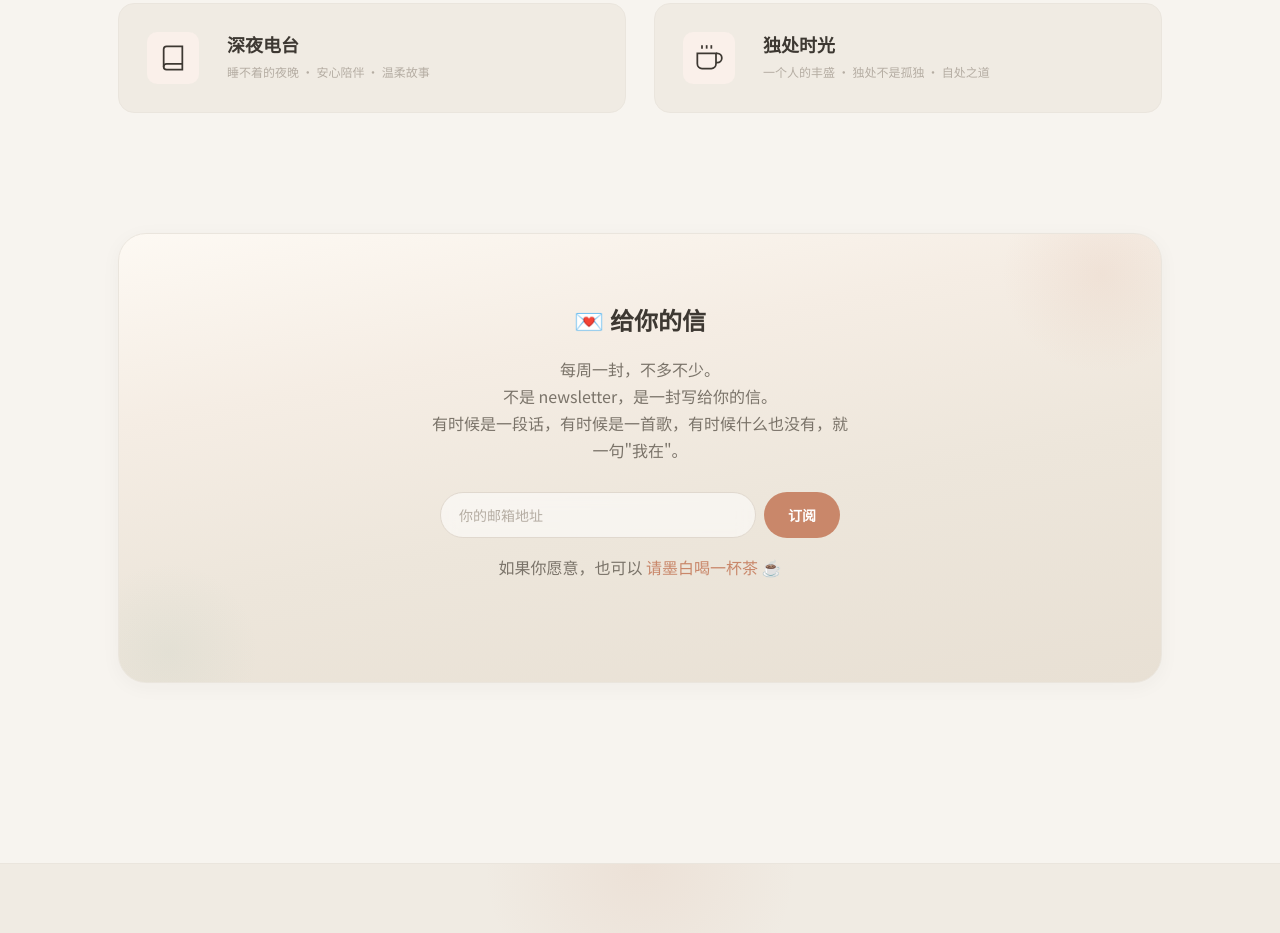
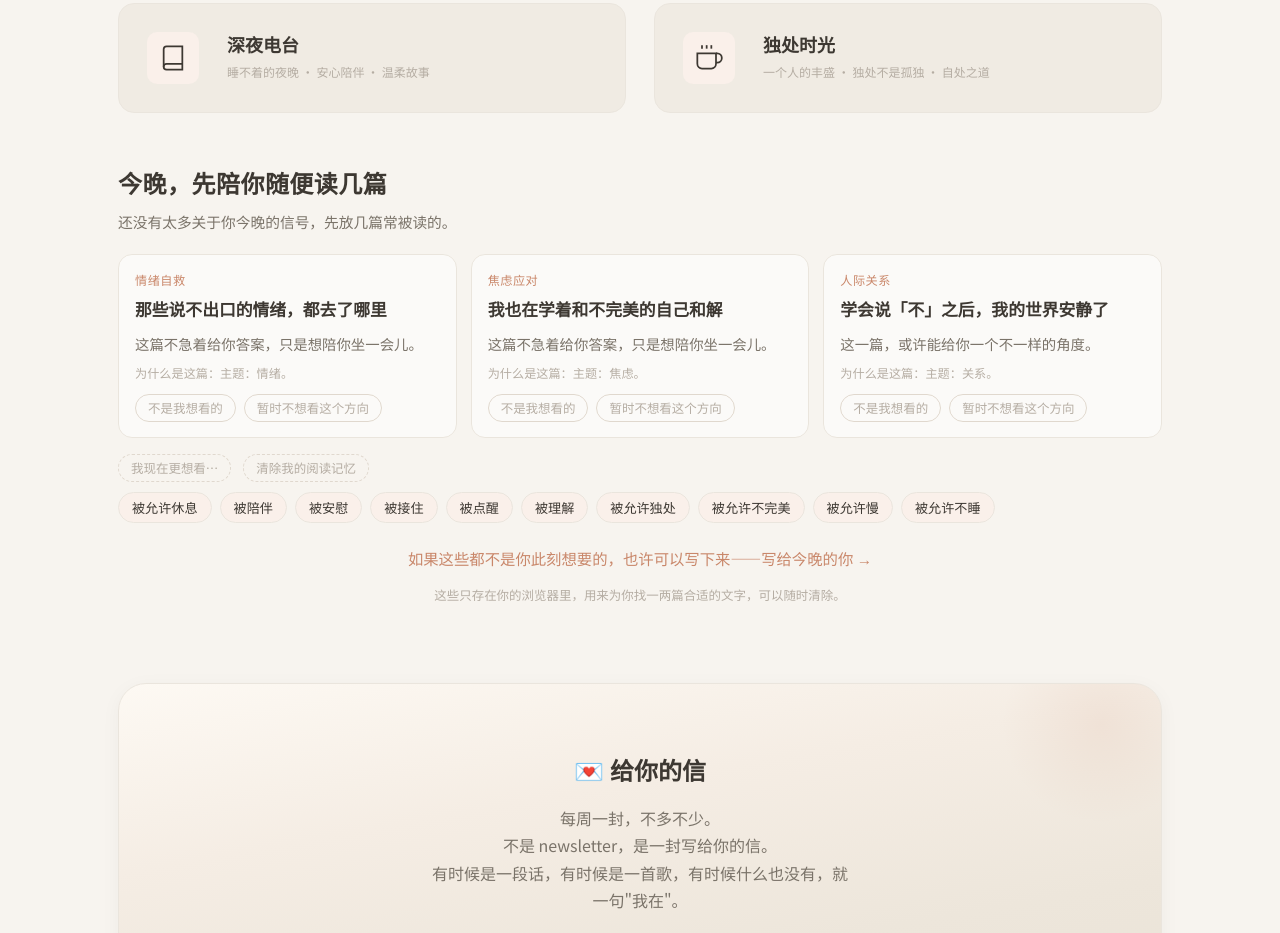
Before and after one commit to yaya806798160-ai/soulhaven, a plain HTML site: page index.html in a window 1280 px wide. Shown: the part 4471-5404 px from the top of the page. Drawn offline with Linux system fonts and the light colour scheme; a web font is replaced by a local one.

Commit message:
release: Soul Haven v1.1.0 — Reader Sense MVP

```diff
--- /dev/null
+++ b/assets/css/reader-sense.css
@@ -0,0 +1,141 @@
+/* ============================================
+   Soul Haven · Reader Sense — 独立样式作用域
+   只作用于 .reader-sense / .rs-*，不污染全局。
+   ============================================ */
+.reader-sense {
+  padding: 8px 0 4px;
+}
+.reader-sense .rs-head {
+  margin-bottom: 20px;
+}
+.reader-sense .rs-title {
+  font-family: var(--font-serif, serif);
+  font-size: 1.5rem;
+  font-weight: 600;
+  letter-spacing: .02em;
+  margin: 0 0 6px;
+}
+.reader-sense .rs-subtitle {
+  color: var(--color-text-secondary, #7A7369);
+  font-size: .92rem;
+  margin: 0;
+}
+.rs-list {
+  display: grid;
+  grid-template-columns: repeat(3, 1fr);
+  gap: 14px;
+}
+.rs-card {
+  border: 1px solid var(--color-border-light, #EAE5DD);
+  border-radius: 14px;
+  background: var(--color-bg-glass, rgba(255,255,255,.55));
+  padding: 15px 16px;
+  display: flex;
+  flex-direction: column;
+  gap: 8px;
+}
+.rs-cat {
+  font-size: .76rem;
+  letter-spacing: .04em;
+  color: var(--color-accent, #C9876A);
+}
+.rs-card-link {
+  font-family: var(--font-serif, serif);
+  font-size: 1.05rem;
+  font-weight: 600;
+  color: var(--color-text, #3D3832);
+  text-decoration: none;
+  line-height: 1.5;
+}
+.rs-card-link:hover { color: var(--color-accent, #C9876A); }
+.rs-reason {
+  margin: 0;
+  font-size: .9rem;
+  line-height: 1.7;
+  color: var(--color-text-secondary, #7A7369);
+}
+.rs-explain {
+  margin: 0;
+  font-size: .76rem;
+  line-height: 1.5;
+  color: var(--color-text-muted, #B5ADA3);
+}
+.rs-actions {
+  margin-top: auto;
+  display: flex;
+  gap: 8px;
+  flex-wrap: wrap;
+  padding-top: 4px;
+}
+.rs-btn {
+  font-family: inherit;
+  font-size: .78rem;
+  color: var(--color-text-muted, #B5ADA3);
+  background: transparent;
+  border: 1px solid var(--color-border, #E0D8CE);
+  border-radius: 999px;
+  padding: 4px 12px;
+  cursor: pointer;
+  transition: border-color .2s, color .2s;
+}
+.rs-btn:hover { border-color: var(--color-accent, #C9876A); color: var(--color-accent-hover, #B87352); }
+.rs-correction {
+  margin-top: 16px;
+  display: flex;
+  align-items: center;
+  gap: 12px;
+  flex-wrap: wrap;
+}
+.rs-correction .rs-btn { border-style: dashed; }
+.rs-want-chips {
+  margin-top: 10px;
+  display: flex;
+  flex-wrap: wrap;
+  gap: 8px;
+}
+.rs-chip {
+  font-family: inherit;
+  font-size: .82rem;
+  color: var(--color-text, #3D3832);
+  background: var(--color-accent-soft, #FAF0EA);
+  border: 1px solid var(--color-border-light, #EAE5DD);
+  border-radius: 999px;
+  padding: 5px 13px;
+  cursor: pointer;
+}
+.rs-chip:hover { border-color: var(--color-accent, #C9876A); }
+.rs-feedback {
+  margin: 12px 0 0;
+  font-size: .88rem;
+  color: var(--color-accent-hover, #B87352);
+}
+.rs-pl-entry {
+  display: block;
+  margin-top: 22px;
+  text-align: center;
+  font-size: .96rem;
+  color: var(--color-accent, #C9876A);
+  text-decoration: none;
+}
+.rs-pl-entry:hover { text-decoration: underline; }
+.rs-note {
+  margin: 14px auto 0;
+  max-width: 560px;
+  text-align: center;
+  font-size: .78rem;
+  line-height: 1.7;
+  color: var(--color-text-muted, #B5ADA3);
+}
+.rs-note .rs-clear {
+  background: none;
+  border: none;
+  color: inherit;
+  text-decoration: underline;
+  cursor: pointer;
+  font: inherit;
+  padding: 0;
+}
+
+@media (max-width: 760px) {
+  .rs-list { grid-template-columns: 1fr; }
+}
--- /dev/null
+++ b/assets/js/reader-sense-data.js
@@ -0,0 +1,193 @@
+/* ============================================
+   Soul Haven · Reader Sense — 纯数据与评分引擎（无 DOM，可单测）
+   依据：docs/Soul-Haven-Reader-Sense-v1.0.md
+   ============================================ */
+(function () {
+  'use strict';
+
+  var VERSION = '1.1.0';
+  var TTL_MS = 24 * 60 * 60 * 1000; // 24h
+
+  /* 情绪入口 → 当下需求 + 主题（显式信号） */
+  var MOOD_MAP = {
+    '有些低落': { need: '被接住', theme: '情绪自救' },
+    '感到焦虑': { need: '被安慰', theme: '焦虑应对' },
+    '觉得很累': { need: '被允许休息', theme: '自我和解' },
+    '说不上来': { need: '被陪伴', theme: '情绪自救' }
+  };
+
+  /* 分类参数 → 主题 */
+  var TOPIC_MAP = {
+    'qingxu-zijiu': '情绪自救',
+    'jiaolv-yingdui': '焦虑应对',
+    'renji-guanxi': '人际关系',
+    'ziwo-hejie': '自我和解',
+    'shenye-diantai': '深夜电台',
+    'yuedu-zhiyu': '阅读治愈',
+    'dushu-shiguang': '独处时光',
+    'chongxin-chufa': '重新出发'
+  };
+
+  /* 候选文章池（内容特征，人工维护） */
+  var ARTICLES = [
+    { id: 'reading-notes', href: 'article/reading-notes.html', title: '那些睡不着的夜晚，我都做了什么', categories: ['深夜电台'], needs: ['被陪伴', '被允许不睡', '被安慰'], themes: ['深夜失眠'], intent: 'companion', intensity: 1, afterFeel: '平缓', lang: 'zh' },
+    { id: 'unspoken-emotions', href: 'article/unspoken-emotions.html', title: '那些说不出口的情绪，都去了哪里', categories: ['情绪自救'], needs: ['被理解', '被接住'], themes: ['情绪', '身体信号'], intent: 'companion', intensity: 2, afterFeel: '释然', lang: 'zh' },
+    { id: 'morning-ritual', href: 'article/morning-ritual.html', title: '一个人吃饭，一个人散步，也很好', categories: ['独处时光'], needs: ['被允许独处', '被接住'], themes: ['独处'], intent: 'companion', intensity: 1, afterFeel: '释然', lang: 'zh' },
+    { id: 'no-effort-today', href: 'article/no-effort-today.html', title: '今天不想努力，也可以', categories: ['自我和解'], needs: ['被允许休息'], themes: ['疲惫', '休息'], intent: 'companion', intensity: 1, afterFeel: '安抚', lang: 'zh' },
+    { id: 'slow-living', href: 'article/slow-living.html', title: '我也在学着和不完美的自己和解', categories: ['焦虑应对'], needs: ['被允许不完美', '被接住'], themes: ['焦虑', '自我接纳'], intent: 'companion', intensity: 2, afterFeel: '释然', lang: 'zh' },
+    { id: 'creative-tools', href: 'article/creative-tools.html', title: '学会说「不」之后，我的世界安静了', categories: ['人际关系'], needs: ['被点醒'], themes: ['关系', '边界'], intent: 'insight', intensity: 2, afterFeel: '启发', lang: 'zh' },
+    { id: 'reread-old-book', href: 'article/reread-old-book.html', title: '重读一本旧书，像和老朋友重逢', categories: ['阅读治愈'], needs: ['被陪伴', '安静的共鸣'], themes: ['阅读', '时间'], intent: 'companion', intensity: 1, afterFeel: '温暖', lang: 'zh' },
+    { id: 'restart-year', href: 'article/restart-year.html', title: '重新出发的第一年，我把「完美」放下了', categories: ['重新出发'], needs: ['被允许慢', '被点醒', '被接住'], themes: ['重新开始', '与旧自己和好'], intent: 'companion', intensity: 1, afterFeel: '释然', lang: 'zh' }
+  ];
+
+  /* 需求 → 推荐理由文案（自然、克制） */
+  var REASON_BY_NEED = {
+    '被允许休息': '如果你今晚不太想解决什么，也许可以先读这一篇。',
+    '被允许不睡': '这篇不催你睡，只是想陪你度过今晚。',
+    '被陪伴': '这篇不是要给你答案，是想在旁边陪你一会儿。',
+    '被安慰': '如果今晚有点难，这一篇或许能轻轻接住你。',
+    '被理解': '这一篇说的，也许正是你此刻没说出口的部分。',
+    '被接住': '这一篇，想轻轻接住现在的你。',
+    '被允许独处': '一个人也没关系，这一篇陪你慢慢待一会儿。',
+    '被允许不完美': '今晚可以不完美，这一篇想让你松一口气。',
+    '被允许慢': '不着急，这一篇陪你慢慢来。',
+    '被点醒': '今晚你可能不是需要安慰，是需要有人把话说透一点。',
+    '安静的共鸣': '这一篇不喧哗，只是安静地懂你。'
+  };
+  var REASON_BY_INTENT = {
+    companion: '这篇不急着给你答案，只是想陪你坐一会儿。',
+    insight: '这一篇，或许能给你一个不一样的角度。',
+    action: '这一篇，想给你一点今晚就能用上的力气。'
+  };
+
+  function makeId() {
+    return 'rs-' + Date.now().toString(36) + '-' + Math.random().toString(36).slice(2, 8);
+  }
+
+  function defaultState(now) {
+    now = now || Date.now();
+    return {
+      schemaVersion: 1,
+      sessionId: makeId(),
+      updatedAt: now,
+      expiresAt: now + TTL_MS,
+      currentNeeds: [],          // [{need, strength, source}]
+      lifeSignals: [],           // [{theme, confidence:'low', source}]
+      intent: { companion: 0, insight: 0, action: 0 },
+      intensityTolerance: 2,     // 1 light, 2 balanced, 3 heavy
+      readingHistory: { recentReads: [], skipped: [] },
+      explicit: { notNow: [], wantMore: [], avoidTopics: [] },
+      confidence: 'low'
+    };
+  }
+
+  function clamp(v, a, b) { return v < a ? a : (v > b ? b : v); }
+
+  function topIntent(state) {
+    var i = state.intent || {};
+    var max = 0, key = null;
+    ['companion', 'insight', 'action'].forEach(function (k) {
+      if ((i[k] || 0) > max) { max = i[k] || 0; key = k; }
+    });
+    return max === 0 ? null : key;
+  }
+
+  function hasAny(article, list) {
+    var pool = (article.needs || []).concat(article.themes || [], article.categories || []);
+    for (var i = 0; i < list.length; i++) { if (pool.indexOf(list[i]) !== -1) { return true; } }
+    return false;
+  }
+
+  /* 可解释评分：纯函数，结果可复现 */
+  function scoreArticle(article, state) {
+    if (state.explicit && state.explicit.avoidTopics) {
+      var av = (article.themes || []).concat(article.categories || []);
+      if (state.explicit.avoidTopics.some(function (t) { return av.indexOf(t) !== -1; })) { return null; }
+    }
+    if (state.explicit && state.explicit.notNow && state.explicit.notNow.indexOf(article.id) !== -1) { return null; }
+
+    var score = 0;
+    var matchedNeeds = [];
+
+    (state.currentNeeds || []).forEach(function (n) {
+      if ((article.needs || []).indexOf(n.need) !== -1) {
+        var s = clamp(n.strength || 0.5, 0, 1);
+        score += 10 * s;
+        matchedNeeds.push(n.need);
+      }
+    });
+
+    var want = (state.explicit && state.explicit.wantMore) || [];
+    if (want.length && hasAny(article, want)) { score += 12; }
+
+    var intent = topIntent(state);
+    if (intent && article.intent === intent) { score += 8; }
+    else if (intent === 'insight' && article.intent === 'companion') { score += 2; }
+    else if (intent === 'companion' && article.intent === 'insight') { score += 2; }
+
+    var st = typeof state.intensityTolerance === 'number' ? state.intensityTolerance : 2;
+    score += Math.max(0, 8 - 3 * Math.abs(st - (article.intensity || 1)));
+
+    var reads = (state.readingHistory && state.readingHistory.recentReads) || [];
+    var read = reads.filter(function (r) { return r.articleId === article.id; });
+    if (read.length) {
+      score += read.some(function (r) { return r.completed; }) ? -12 : -6;
+    }
+
+    return { article: article, score: Math.round(score * 100) / 100, matchedNeeds: matchedNeeds };
+  }
+
+  function reasonFor(result, state) {
+    var art = result.article;
+    if (result.matchedNeeds && result.matchedNeeds.length) {
+      var need = result.matchedNeeds[0];
+      if (REASON_BY_NEED[need]) { return REASON_BY_NEED[need]; }
+    }
+    var intent = topIntent(state);
+    if (intent && REASON_BY_INTENT[intent]) { return REASON_BY_INTENT[intent]; }
+    return REASON_BY_INTENT[art.intent] || REASON_BY_INTENT.companion;
+  }
+
+  function explainFor(result, state) {
+    var parts = [];
+    if (result.matchedNeeds && result.matchedNeeds.length) {
+      parts.push('回应了你此刻的「' + result.matchedNeeds[0] + '」');
+    }
+    if (result.article.themes && result.article.themes.length) {
+      parts.push('主题：' + result.article.themes[0]);
+    }
+    if (state.explicit && state.explicit.wantMore && state.explicit.wantMore.length) {
+      parts.push('你选择了「' + state.explicit.wantMore[0] + '」');
+    }
+    return parts;
+  }
+
+  function compute(articles, state, k) {
+    articles = articles || ARTICLES;
+    k = k || 3;
+    var scored = articles.map(function (a) { return scoreArticle(a, state); }).filter(Boolean);
+    scored.sort(function (x, y) { return y.score - x.score; });
+    var top = scored.slice(0, k).map(function (r) {
+      return {
+        article: r.article,
+        score: r.score,
+        matchedNeeds: r.matchedNeeds,
+        reason: reasonFor(r, state),
+        explain: explainFor(r, state)
+      };
+    });
+    return { results: top, hasSignals: !!(state.currentNeeds && state.currentNeeds.length) || !!(state.explicit && (state.explicit.wantMore.length || state.explicit.avoidTopics.length || state.explicit.notNow.length)) };
+  }
+
+  window.SoulHavenReaderCore = {
+    VERSION: VERSION,
+    TTL_MS: TTL_MS,
+    MOOD_MAP: MOOD_MAP,
+    TOPIC_MAP: TOPIC_MAP,
+    ARTICLES: ARTICLES,
+    REASON_BY_NEED: REASON_BY_NEED,
+    REASON_BY_INTENT: REASON_BY_INTENT,
+    defaultState: defaultState,
+    compute: compute
+  };
+})();
--- /dev/null
+++ b/assets/js/reader-sense.js
@@ -0,0 +1,242 @@
+/* ============================================
+   Soul Haven · Reader Sense — 状态/存储/信号/UI
+   本地 localStorage，24h TTL，无 AI、无后端、无账号。
+   ============================================ */
+(function () {
+  'use strict';
+
+  var CORE = window.SoulHavenReaderCore;
+  if (!CORE) { return; }
+
+  var KEY = 'soulhaven_reader_v1';
+  var WANT_OPTIONS = ['被允许休息', '被陪伴', '被安慰', '被接住', '被点醒', '被理解', '被允许独处', '被允许不完美', '被允许慢', '被允许不睡'];
+  var storageOk = true;
+  var state = CORE.defaultState();
+
+  function $(id) { return document.getElementById(id); }
+
+  function load() {
+    try {
+      var raw = localStorage.getItem(KEY);
+      if (!raw) { state = CORE.defaultState(); return; }
+      var s = JSON.parse(raw);
+      var now = Date.now();
+      if (!s || !s.expiresAt || s.expiresAt < now) {
+        state = CORE.defaultState();
+        save();
+      } else {
+        state = s;
+      }
+    } catch (e) {
+      storageOk = false;
+      state = CORE.defaultState();
+    }
+  }
+
+  function save() {
+    var now = Date.now();
+    state.updatedAt = now;
+    state.expiresAt = now + CORE.TTL_MS;
+    try { localStorage.setItem(KEY, JSON.stringify(state)); } catch (e) { storageOk = false; }
+  }
+
+  function clearAll() {
+    try { localStorage.removeItem(KEY); } catch (e) {}
+    state = CORE.defaultState();
+  }
+
+  function addNeed(need, strength, source) {
+    var exists = null;
+    state.currentNeeds.forEach(function (n) { if (n.need === need) { exists = n; } });
+    if (exists) { exists.strength = Math.min(1, (exists.strength || 0.5) + 0.5); }
+    else { state.currentNeeds.push({ need: need, strength: strength || 0.7, source: source || 'signal' }); }
+    state.currentNeeds = state.currentNeeds.slice(0, 3);
+  }
+
+  function addTheme(theme, source) {
+    if (!theme) { return; }
+    var has = state.lifeSignals.some(function (s) { return s.theme === theme; });
+    if (!has) { state.lifeSignals.push({ theme: theme, confidence: 'low', source: source || 'click' }); }
+    state.lifeSignals = state.lifeSignals.slice(-6);
+  }
+
+  function recordRead(id, completed) {
+    var arr = state.readingHistory.recentReads;
+    var idx = -1;
+    arr.forEach(function (r, i) { if (r.articleId === id) { idx = i; } });
+    if (idx >= 0) { arr[idx] = { articleId: id, completed: !!completed, liked: null }; }
+    else { arr.push({ articleId: id, completed: !!completed, liked: null }); }
+    state.readingHistory.recentReads = arr.slice(-10);
+  }
+
+  function bumpIntent(kind) {
+    state.intent[kind] = (state.intent[kind] || 0) + 1;
+  }
+
+  function feedback(msg) {
+    var el = $('rs-feedback');
+    if (!el) { return; }
+    el.textContent = msg;
+    el.hidden = false;
+  }
+
+  function makeButton(text, onClick) {
+    var b = document.createElement('button');
+    b.type = 'button';
+    b.className = 'rs-btn';
+    b.textContent = text;
+    b.addEventListener('click', onClick);
+    return b;
+  }
+
+  function render() {
+    var rec = CORE.compute(CORE.ARTICLES, state, 3);
+    var title = $('rs-title');
+    var sub = $('rs-subtitle');
+    if (title) { title.textContent = rec.hasSignals ? '今晚，也许适合你的是…' : '今晚，先陪你随便读几篇'; }
+    if (sub) { sub.textContent = rec.hasSignals ? '根据你刚刚的表达与停留，挑了几篇。' : '还没有太多关于你今晚的信号，先放几篇常被读的。'; }
+
+    var box = $('rs-recs');
+    if (!box) { return; }
+    box.innerHTML = '';
+
+    rec.results.forEach(function (item) {
+      var art = item.article;
+      var card = document.createElement('article');
+      card.className = 'rs-card';
+
+      var cat = document.createElement('span');
+      cat.className = 'rs-cat';
+      cat.textContent = (art.categories || []).join(' · ');
+
+      var link = document.createElement('a');
+      link.className = 'rs-card-link';
+      link.href = art.href;
+      link.textContent = art.title;
+
+      var reason = document.createElement('p');
+      reason.className = 'rs-reason';
+      reason.textContent = item.reason;
+
+      var expl = document.createElement('p');
+      expl.className = 'rs-explain';
+      expl.textContent = item.explain && item.explain.length ? ('为什么是这篇：' + item.explain.join('，') + '。') : '';
+
+      var actions = document.createElement('div');
+      actions.className = 'rs-actions';
+      actions.appendChild(makeButton('不是我想看的', function () {
+        if (state.explicit.notNow.indexOf(art.id) === -1) { state.explicit.notNow.push(art.id); }
+        save(); feedback('好，这篇先不推了。'); render();
+      }));
+      actions.appendChild(makeButton('暂时不想看这个方向', function () {
+        var c = art.categories[0];
+        if (state.explicit.avoidTopics.indexOf(c) === -1) { state.explicit.avoidTopics.push(c); }
+        save(); feedback('好，这个方向先不推了。'); render();
+      }));
+
+      card.appendChild(cat);
+      card.appendChild(link);
+      card.appendChild(reason);
+      card.appendChild(expl);
+      card.appendChild(actions);
+      box.appendChild(card);
+    });
+
+    renderWantChips();
+  }
+
+  function renderWantChips() {
+    var wrap = $('rs-want-chips');
+    if (!wrap) { return; }
+    wrap.innerHTML = '';
+    WANT_OPTIONS.forEach(function (need) {
+      var b = document.createElement('button');
+      b.type = 'button';
+      b.className = 'rs-chip';
+      b.textContent = need;
+      b.addEventListener('click', function () {
+        if (state.explicit.wantMore.indexOf(need) === -1) { state.explicit.wantMore.push(need); }
+        save(); feedback('好，那我们往「' + need + '」这个方向再找几篇。'); wrap.hidden = true; render();
+      });
+      wrap.appendChild(b);
+    });
+  }
+
+  function bindSignals() {
+    document.addEventListener('click', function (e) {
+      var t = e.target && e.target.closest ? e.target.closest('a') : null;
+      if (!t) { return; }
+      var href = t.getAttribute('href') || '';
+
+      // 首页情绪入口（显式）
+      if (t.classList && t.classList.contains('mood-card')) {
+        var labelEl = t.querySelector('.mood-label');
+        var label = labelEl ? labelEl.textContent.trim() : '';
+        var map = CORE.MOOD_MAP[label];
+        if (map) {
+          addNeed(map.need, 1, 'home_emotion');
+          addTheme(map.theme, 'home_emotion');
+          bumpIntent('companion');
+          save();
+          render();
+        }
+        return;
+      }
+
+      // 分类/主题链接（主动选择）
+      if (href.indexOf('?topic=') !== -1) {
+        var m = href.match(/topic=([a-z0-9\-]+)/i);
+        if (m && CORE.TOPIC_MAP[m[1]]) {
+          addTheme(CORE.TOPIC_MAP[m[1]], 'topic_click');
+          save();
+          render();
+        }
+        return;
+      }
+
+      // 文章链接（阅读行为）
+      if (/^article\/[^/]+\.html$/.test(href)) {
+        var id = href.replace('article/', '').replace('.html', '');
+        recordRead(id, false);
+        var card = t.closest('.article-card, .article-card-featured, .rs-card');
+        if (card) {
+          var catEl = card.querySelector('.card-category, .rs-cat');
+          if (catEl) { addTheme(catEl.textContent.trim(), 'article_click'); }
+        }
+        save();
+      }
+    });
+  }
+
+  function bindUI() {
+    var wantBtn = $('rs-want-btn');
+    if (wantBtn) {
+      wantBtn.addEventListener('click', function () {
+        var wrap = $('rs-want-chips');
+        if (wrap) { wrap.hidden = !wrap.hidden; }
+      });
+    }
+    var clearBtn = $('rs-clear');
+    if (clearBtn) {
+      clearBtn.addEventListener('click', function () {
+        clearAll(); feedback('已经清空了。之后会按你此刻的浏览重新开始。'); render();
+      });
+    }
+  }
+
+  document.addEventListener('DOMContentLoaded', function () {
+    load();
+    bindUI();
+    bindSignals();
+    render();
+  });
+
+  window.SoulHavenReader = {
+    version: CORE.VERSION,
+    KEY: KEY,
+    getState: function () { return state; },
+    storageAvailable: function () { return storageOk; },
+    render: render,
+    reset: function () { clearAll(); render(); }
+  };
+})();
--- a/index.html
+++ b/index.html
@@ -9,8 +9,10 @@
   <link rel="preconnect" href="https://fonts.gstatic.com" crossorigin>
   <link href="https://fonts.googleapis.com/css2?family=Noto+Sans+SC:wght@300;400;500;700&family=Noto+Serif+SC:wght@400;600;700&family=ZCOOL+XiaoWei&display=swap" rel="stylesheet">
   <link rel="stylesheet" href="assets/css/style.css">
+  <link rel="stylesheet" href="assets/css/reader-sense.css">
   <link rel="icon" type="image/svg+xml" href="assets/images/favicon.svg">
   <meta name="theme-color" content="#F7F4EF">
+  <meta name="app-version" content="1.1.0">
   <link rel="canonical" href="https://ab54b4328fe8f1786.sh5.agentos-app.net/">
   <meta property="og:site_name" content="墨白小栈">
   <meta property="og:title" content="墨白小栈 — 我懂你，因为你经历的我也经历过">
@@ -334,6 +336,24 @@
   </section>
 
   <!-- 订阅引导 — 共情文案 -->
+    <!-- Reader Sense：今晚推荐（v1.1.0） -->
+  <section class="reader-sense" id="reader-sense" data-version="1.1.0">
+    <div class="container">
+      <div class="rs-head">
+        <h2 class="rs-title" id="rs-title">今晚，先陪你随便读几篇</h2>
+        <p class="rs-subtitle" id="rs-subtitle"></p>
+      </div>
+      <div class="rs-list" id="rs-recs"></div>
+      <div class="rs-correction">
+        <button type="button" class="rs-btn" id="rs-want-btn">我现在更想看…</button>
+        <button type="button" class="rs-btn" id="rs-clear">清除我的阅读记忆</button>
+      </div>
+      <div class="rs-want-chips" id="rs-want-chips" hidden></div>
+      <p class="rs-feedback" id="rs-feedback" role="status" hidden></p>
+      <a class="rs-pl-entry" href="personal-letter.html">如果这些都不是你此刻想要的，也许可以写下来——写给今晚的你 →</a>
+      <p class="rs-note">这些只存在你的浏览器里，用来为你找一两篇合适的文字，可以随时清除。</p>
+    </div>
+  </section>
   <section class="subscribe-section">
     <div class="container">
       <div class="subscribe-card fade-in">
@@ -375,5 +395,7 @@
   </footer>
 
   <script src="assets/js/main.js"></script>
+  <script src="assets/js/reader-sense-data.js"></script>
+  <script src="assets/js/reader-sense.js"></script>
 </body>
 </html>
```
